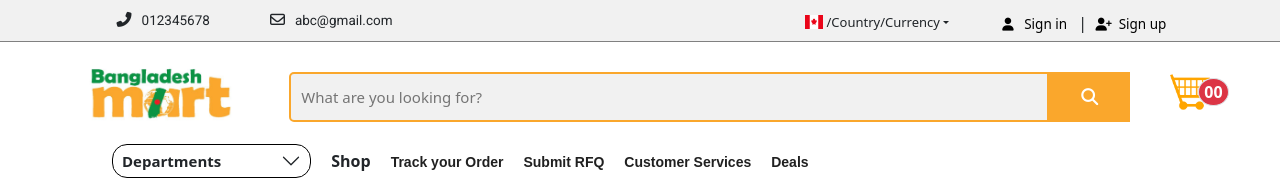
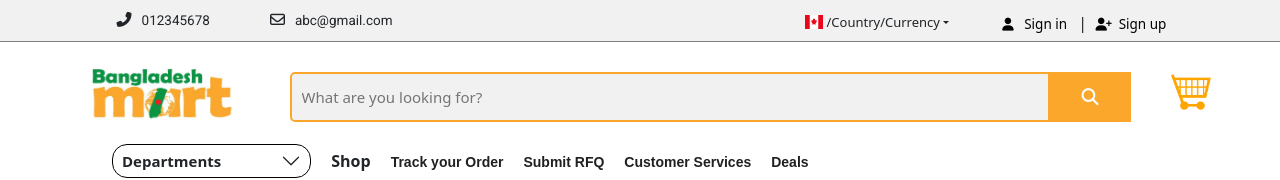
Before and after one commit to karmasangsthan-dev/bdmart, a Next.js app: page / in a window 1280 px wide. Shown: the top 180 px of the page. Built offline with nearby package versions, Linux system fonts and the light colour scheme; no server answers.

Commit message:
mod: cart quantity

```diff
--- a/components/Shared/Header/Header.js
+++ b/components/Shared/Header/Header.js
@@ -177,6 +177,7 @@ const Header = () => {
                     loading="eager"
                   />
                 </Link>
+                {user?.cart?.length ? (
                   <span
                     className=" d-inline-block text-white rounded-circle bg-danger fs-6  fw-semibold border"
                     style={{
@@ -189,6 +190,9 @@ const Header = () => {
                       ? `0${user?.cart?.length}`
                       : user?.cart.length}
                   </span>
+                ) : (
+                  ""
+                )}
               </div>
             </div>
           </div>
```
Lines whose indentation alone changed are shown as unchanged.
